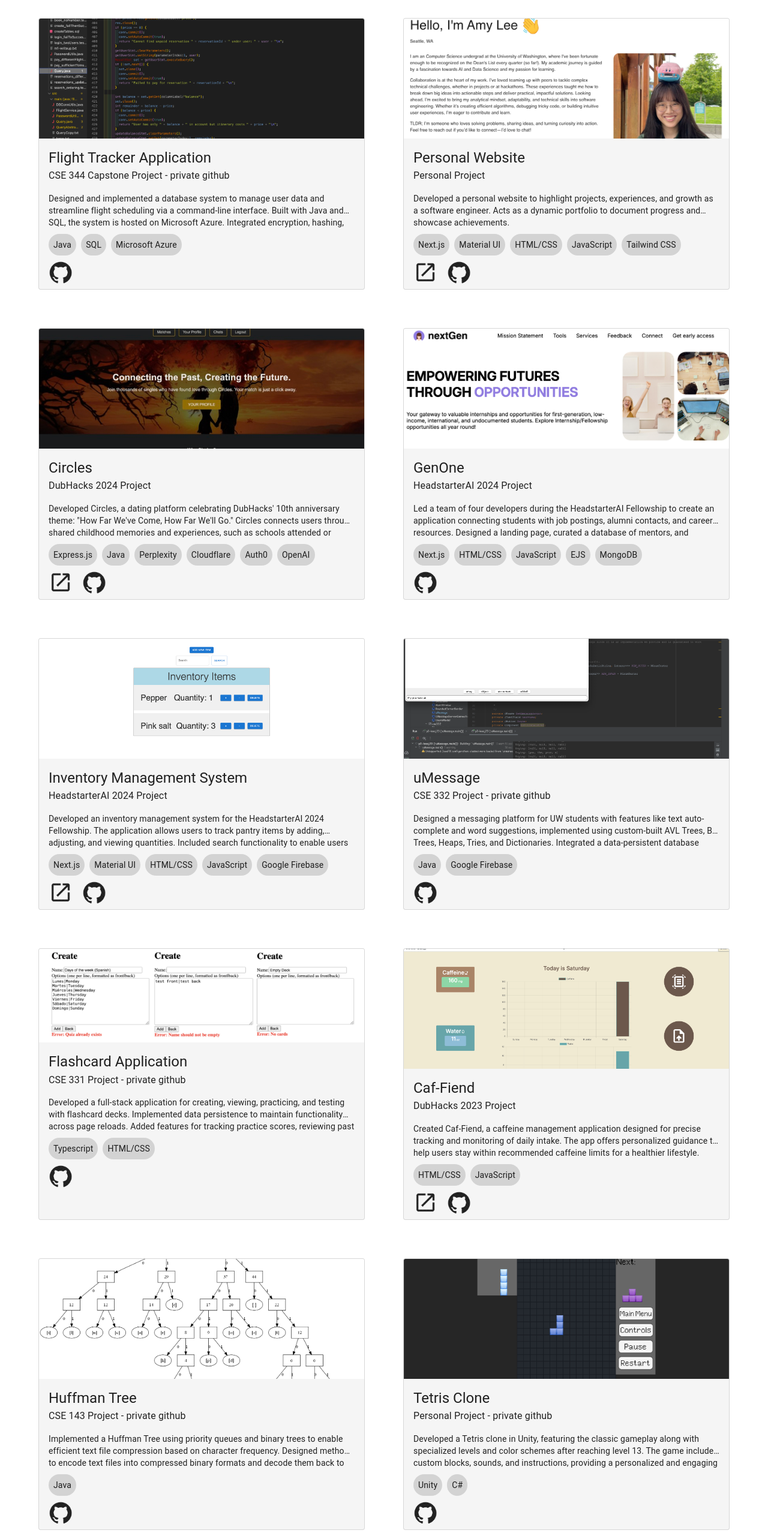
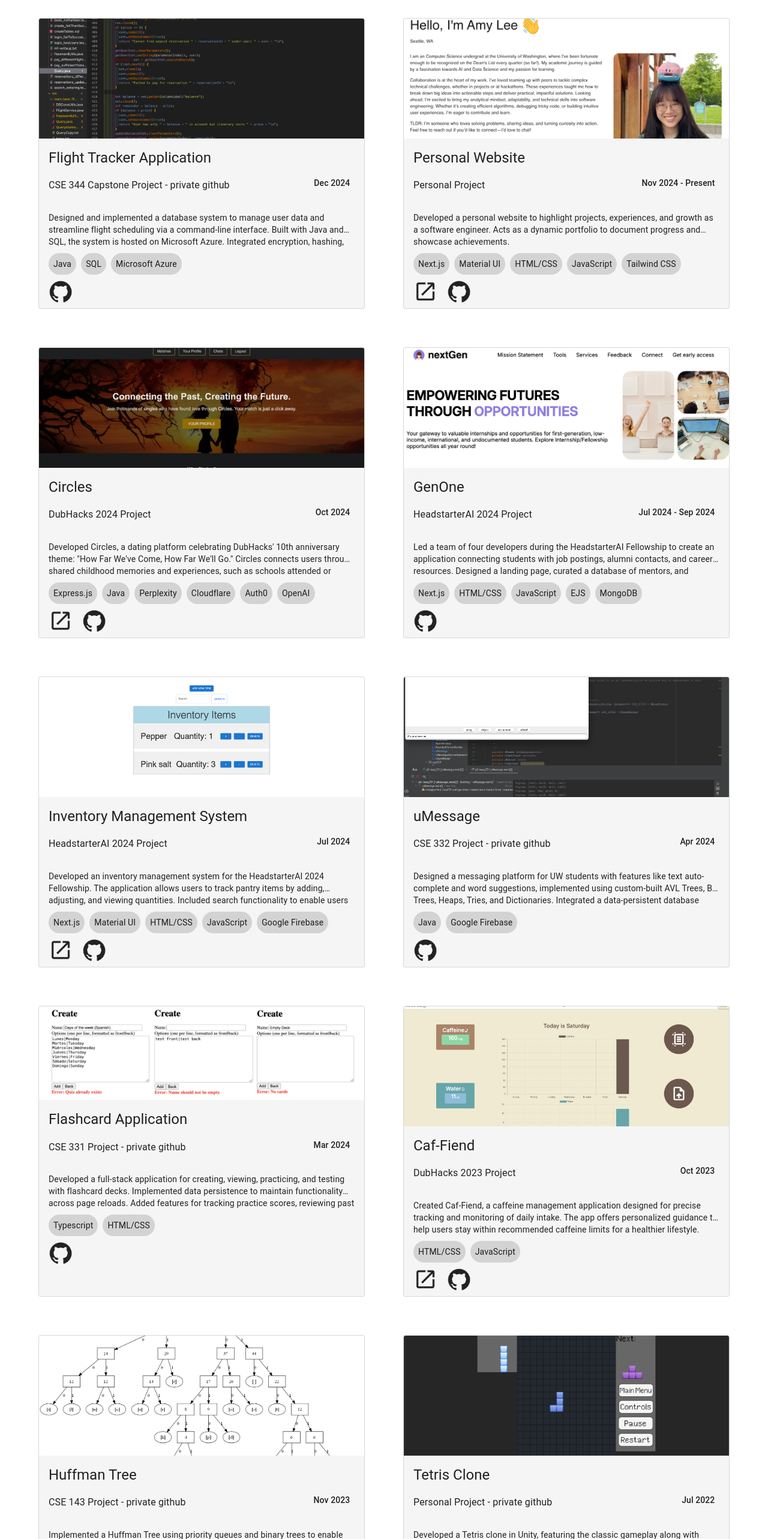
Before and after one commit to leeaj23/leeaj23, a Next.js app: page /projects in a window 1280 px wide. Shown: the part 234-2800 px from the top of the page at 60% size. Built offline with nearby package versions, Linux system fonts and the light colour scheme.

Commit message:
text-align right for all dates

```diff
--- a/app/projects/page.js
+++ b/app/projects/page.js
@@ -58,7 +58,7 @@ const projectData = [
         title: "Flight Tracker Application",
         type: "CSE 344 Capstone Project - private github",
         blurb: "Designed and implemented a database system to manage user data and streamline flight scheduling via a command-line interface. Built with Java and SQL, the system is hosted on Microsoft Azure. Integrated encryption, hashing, salting, and identity management to secure sensitive data, ensuring efficient and reliable query processing without compromising performance.",
-        dates: "December 2024",
+        dates: "Dec 2024",
         links: [
             {"avatar": "../../github.png", "name": "github", "link": "https://github.com/leeaj23/flightapp"}
         ],
@@ -69,7 +69,7 @@ const projectData = [
         title: "Personal Website",
         type: "Personal Project",
         blurb: "Developed a personal website to highlight projects, experiences, and growth as a software engineer. Acts as a dynamic portfolio to document progress and showcase achievements.",
-        dates: "November 2024 - Present",
+        dates: "Nov 2024 - Present",
         links: [
             {"avatar": "../../link.png", "name": "link", "link": "/"}, //FIX CHANGE THE LINK WHEN UR ACTUALLY DOING THE THING
             {"avatar": "../../github.png", "name": "github", "link": "https://github.com/leeaj23/portfolio"}
@@ -81,7 +81,7 @@ const projectData = [
         title: "Circles",
         type: "DubHacks 2024 Project",
         blurb: "Developed Circles, a dating platform celebrating DubHacks' 10th anniversary theme: \"How Far We've Come, How Far We'll Go.\" Circles connects users through shared childhood memories and experiences, such as schools attended or favorite movies. Leveraging AI, the platform suggests matches based on these unique ties and provides personalized prompts to encourage natural, meaningful interactions. Focused on building connections rooted in familiarity, Circles fosters relationships designed to grow over time.",
-        dates: "October 2024",
+        dates: "Oct 2024",
         links: [
             {"avatar": "../../link.png", "name": "link", "link": "https://youtu.be/6iMnwmW5kxI"},
             {"avatar": "../../github.png", "name": "github", "link": "https://github.com/leeaj23/dubhacks-circles"}
@@ -93,7 +93,7 @@ const projectData = [
         title: "GenOne",
         type: "HeadstarterAI 2024 Project",
         blurb: "Led a team of four developers during the HeadstarterAI Fellowship to create an application connecting students with job postings, alumni contacts, and career resources. Designed a landing page, curated a database of mentors, and established outreach with school alumni. Implemented advanced search, sorting, and filtering functionality to ensure seamless access to all resources.",
-        dates: "July 2024 - September 2024",
+        dates: "Jul 2024 - Sep 2024",
         links: [
             {"avatar": "../../github.png", "name": "github", "link": "https://github.com/leeaj23/fli-app"}
         ],
@@ -104,7 +104,7 @@ const projectData = [
         title: "Inventory Management System",
         type: "HeadstarterAI 2024 Project",
         blurb: "Developed an inventory management system for the HeadstarterAI 2024 Fellowship. The application allows users to track pantry items by adding, adjusting, and viewing quantities. Included search functionality to enable users to quickly locate and review their supplies.",
-        dates: "July 2024",
+        dates: "Jul 2024",
         links: [
             {"avatar": "../../link.png", "name": "link", "link": "/"}, //FIX CHANGE THE LINK WHEN UR ACTUALLY DOING THE THING
             {"avatar": "../../github.png", "name": "github", "link": "https://github.com/leeaj23/inventory_management"}
@@ -116,7 +116,7 @@ const projectData = [
         title: "uMessage",
         type: "CSE 332 Project - private github",
         blurb: "Designed a messaging platform for UW students with features like text auto-complete and word suggestions, implemented using custom-built AVL Trees, B-Trees, Heaps, Tries, and Dictionaries. Integrated a data-persistent database hosted on Google Firebase, enabling users to store and retrieve chat logs with bots and other users.",
-        dates: "April 2024",
+        dates: "Apr 2024",
         links: [
             {"avatar": "../../github.png", "name": "github", "link": "https://github.com/leeaj23/uMessage"}
         ],
@@ -127,7 +127,7 @@ const projectData = [
         title: "Flashcard Application",
         type: "CSE 331 Project - private github",
         blurb: "Developed a full-stack application for creating, viewing, practicing, and testing with flashcard decks. Implemented data persistence to maintain functionality across page reloads. Added features for tracking practice scores, reviewing past performance, and analyzing mistakes, ensuring accurate and intuitive performance insights.",
-        dates: "March 2024",
+        dates: "Mar 2024",
         links: [
             {"avatar": "../../github.png", "name": "github", "link": "https://github.com/leeaj23/flashcards"}
         ],
@@ -138,7 +138,7 @@ const projectData = [
         title: "Caf-Fiend",
         type: "DubHacks 2023 Project",
         blurb: "Created Caf-Fiend, a caffeine management application designed for precise tracking and monitoring of daily intake. The app offers personalized guidance to help users stay within recommended caffeine limits for a healthier lifestyle. Extended functionality includes logging and reviewing caffeine consumption trends over weeks, months, and years, providing valuable insights into long-term health patterns.",
-        dates: "October 2023",
+        dates: "Oct 2023",
         links: [
             {"avatar": "../../link.png", "name": "link", "link": "https://gordondhuang.github.io/Caf-Fiend/index.html"},
             {"avatar": "../../github.png", "name": "github", "link": "https://github.com/leeaj23/Caf-Fiend"}
@@ -150,7 +150,7 @@ const projectData = [
         title: "Huffman Tree",
         type: "CSE 143 Project - private github",
         blurb: "Implemented a Huffman Tree using priority queues and binary trees to enable efficient text file compression based on character frequency. Designed methods to encode text files into compressed binary formats and decode them back to their original state using Huffman coding principles.",
-        dates: "November 2023",
+        dates: "Nov 2023",
         links: [
             {"avatar": "../../github.png", "name": "github", "link": "https://github.com/leeaj23/cse143homeworks"}
         ],
@@ -161,7 +161,7 @@ const projectData = [
         title: "Tetris Clone",
         type: "Personal Project - private github",
         blurb: "Developed a Tetris clone in Unity, featuring the classic gameplay along with specialized levels and color schemes after reaching level 13. The game includes custom blocks, sounds, and instructions, providing a personalized and engaging experience for users.",
-        dates: "July 2022",
+        dates: "Jul 2022",
         links: [
             {"avatar": "../../github.png", "name": "github", "link": "https://github.com/leeaj23/tetris"} //FIX CHANGE THE LINK WHEN UR ACTUALLY DOING THE THING
         ],
@@ -219,9 +219,18 @@ export default function Home () {
                                 <Typography gutterBottom variant="h5" component="div" sx={{ml: 2, mt: 2}}>
                                     {project.title}
                                 </Typography>
-                                <Typography gutterBottom variant="subtitle1" component="div" sx={{ml: 2, mt: -1}}>
-                                    {project.type}
-                                </Typography>
+                                <Grid2 container rowSpacing={0} columnSpacing={{ xs: 1, sm: 2, md: 3 }} sx={{mt: 2, mb: 2}}>
+                                    <Grid2 size={7.5}>
+                                        <Typography gutterBottom variant="subtitle1" component="div" sx={{ml: 2, mt: -1}}>
+                                            {project.type}
+                                        </Typography>
+                                    </Grid2>
+                                    <Grid2 size={4}>
+                                        <Typography gutterBottom variant="subtitle2" component="div" sx={{mt: -1, textAlign: 'right'}}>
+                                            {project.dates}
+                                        </Typography>
+                                    </Grid2>
+                                </Grid2>
                                 <Box>
                                     <StyledCardContent sx={{mt: -1}}>
                                         <StyledTypography variant='body2' gutterBottom>
```
Also changed, not shown: app/cv/page.js (+8 -8 lines).
